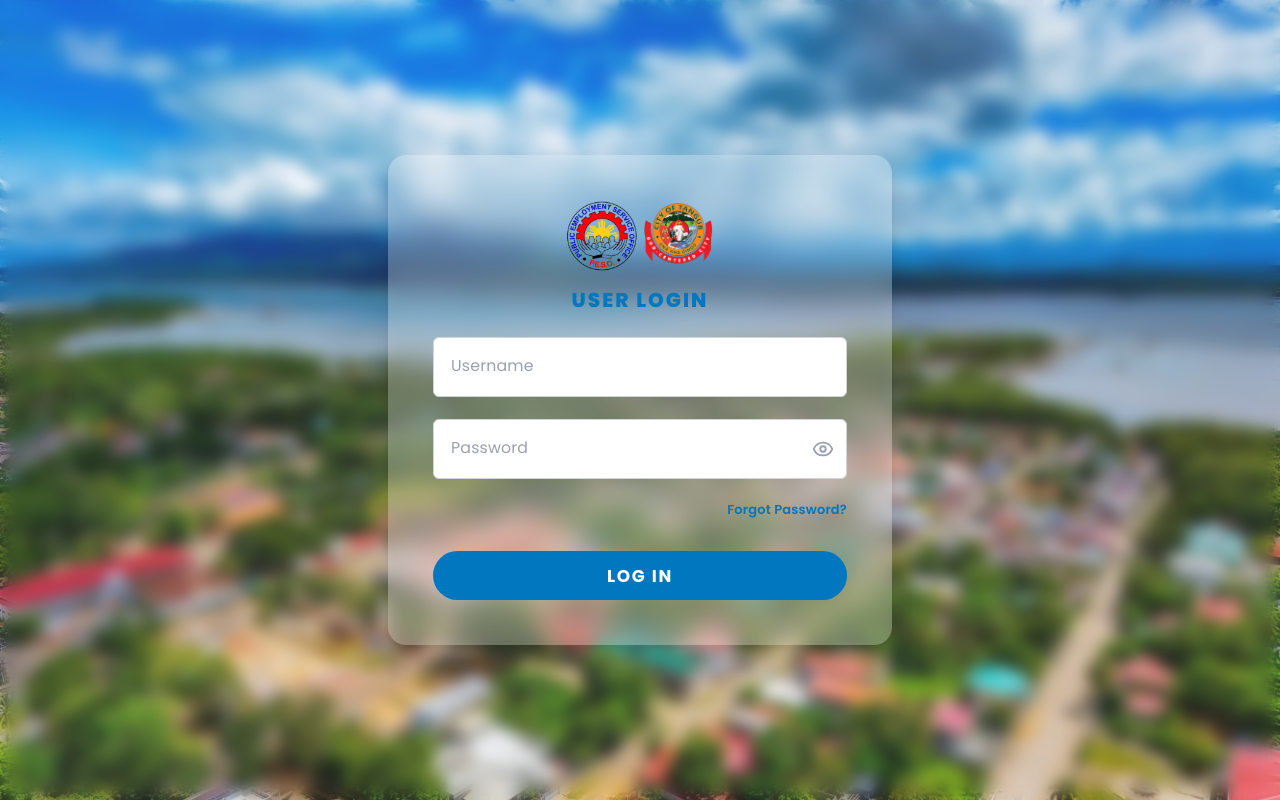
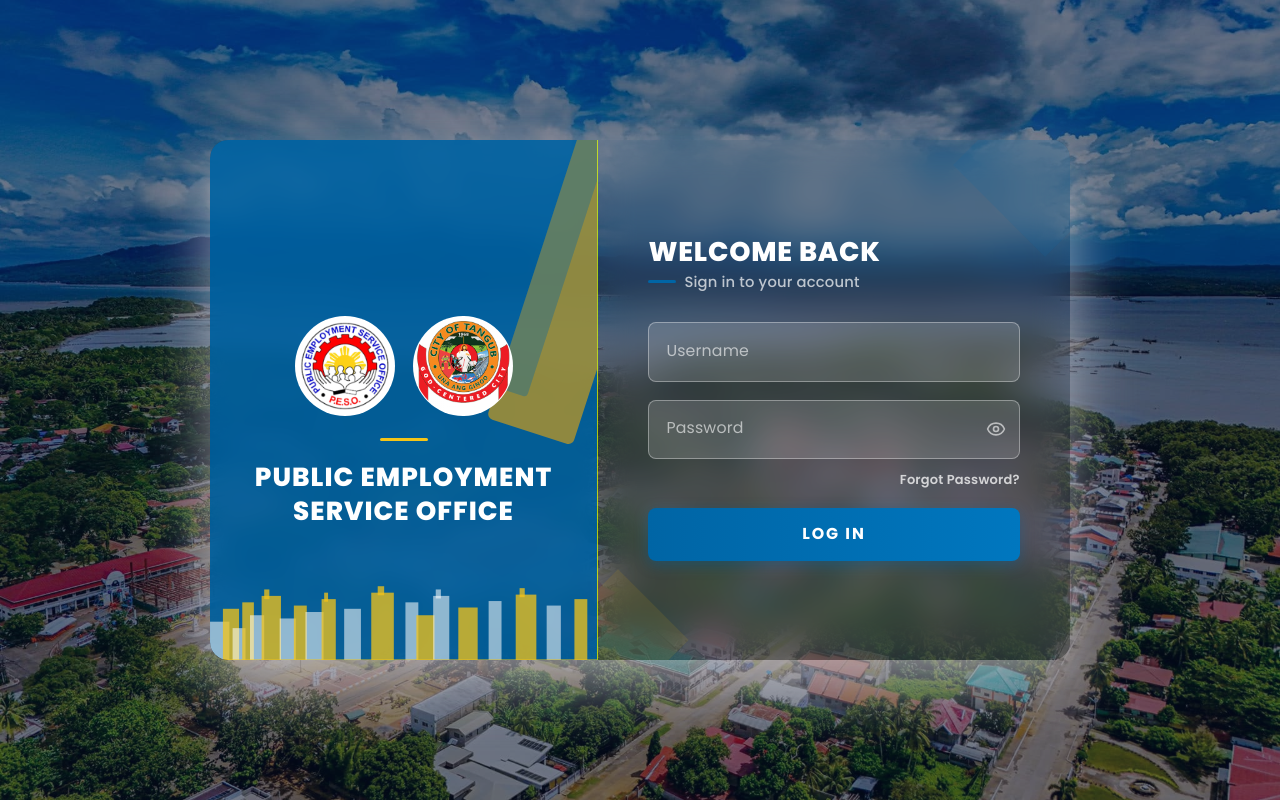
Before and after one commit to TheHackersPlayGround/epeso, a React (Vite) app: page / in a window 1280 px wide. Built offline with nearby package versions, Linux system fonts and the light colour scheme.

Commit message:
New login appearance

```diff
--- a/src/pages/auth/login.tsx
+++ b/src/pages/auth/login.tsx
@@ -8,6 +8,40 @@
 interface LoginProps {
   onLogin: () => void
 }
+
+const Y = 'rgba(245,197,24,0.75)'  // yellow
+const W = 'rgba(255,255,255,0.55)' // white
+
+const CityskylineSVG = () => (
+  <svg viewBox="0 0 600 120" xmlns="http://www.w3.org/2000/svg" className="w-full" style={{ display: 'block' }}>
+    <rect x="0"   y="60"  width="30" height="60"  fill={W} />
+    <rect x="20"  y="40"  width="25" height="80"  fill={Y} />
+    <rect x="35"  y="70"  width="20" height="50"  fill={W} />
+    <rect x="50"  y="30"  width="18" height="90"  fill={Y} />
+    <rect x="62"  y="50"  width="22" height="70"  fill={W} />
+    <rect x="80"  y="20"  width="30" height="100" fill={Y} />
+    <rect x="84"  y="10"  width="8"  height="15"  fill={Y} />
+    <rect x="108" y="55"  width="25" height="65"  fill={W} />
+    <rect x="130" y="35"  width="20" height="85"  fill={Y} />
+    <rect x="148" y="45"  width="28" height="75"  fill={W} />
+    <rect x="173" y="25"  width="22" height="95"  fill={Y} />
+    <rect x="177" y="15"  width="6"  height="14"  fill={Y} />
+    <rect x="208" y="40"  width="26" height="80"  fill={W} />
+    <rect x="250" y="15"  width="35" height="105" fill={Y} />
+    <rect x="260" y="5"   width="10" height="14"  fill={Y} />
+    <rect x="303" y="30"  width="20" height="90"  fill={W} />
+    <rect x="320" y="50"  width="28" height="70"  fill={Y} />
+    <rect x="346" y="20"  width="25" height="100" fill={W} />
+    <rect x="350" y="10"  width="8"  height="14"  fill={W} />
+    <rect x="385" y="38"  width="30" height="82"  fill={Y} />
+    <rect x="432" y="28"  width="20" height="92"  fill={W} />
+    <rect x="474" y="18"  width="32" height="102" fill={Y} />
+    <rect x="480" y="8"   width="8"  height="14"  fill={Y} />
+    <rect x="522" y="35"  width="22" height="85"  fill={W} />
+    <rect x="565" y="25"  width="20" height="95"  fill={Y} />
+    <rect x="0"   y="118" width="600" height="2"  fill="rgba(245,197,24,0.5)" />
+  </svg>
+)
 
 export default function Login({ onLogin }: LoginProps) {
   const [username, setUsername] = useState<string>('')
@@ -33,42 +67,127 @@
         backgroundPosition: 'center',
       }}
     >
-      {/* Background overlay */}
-      <div className="absolute inset-0 bg-white/10 backdrop-blur-sm pointer-events-none" />
+      {/* Dark overlay on bg */}
+      <div className="absolute inset-0 pointer-events-none" style={{ background: 'rgba(5,15,40,0.55)' }} />
 
-      {/* Login card */}
+      {/* Main card */}
       <div
-        className="relative w-full max-w-md mx-4 px-10 py-10 overflow-hidden backdrop-blur-md"
+        className="relative flex w-full overflow-hidden"
         style={{
-          background: 'rgba(255, 255, 255, 0.25)',
-          borderRadius: 'var(--radius-xl)',
-          boxShadow: 'var(--shadow-lg)',
+          maxWidth: '860px',
+          minHeight: '520px',
+          borderRadius: '18px',
+          boxShadow: '0 24px 64px rgba(231, 226, 226, 0.65)',
+          margin: '1rem',
         }}
       >
+        {/* ── LEFT PANEL ── navy, content centered */}
+        <div
+          className="relative flex flex-col items-center justify-center overflow-hidden"
+          style={{
+            width: '45%',
+            background: 'rgba(0,101,165,0.88)',
+            backdropFilter: 'blur(10px)',
+            WebkitBackdropFilter: 'blur(10px)',
+            padding: '2.5rem 2rem 0',
+          }}
+        >
+          {/* Diagonal gold accent */}
+          <div
+            className="absolute pointer-events-none"
+            style={{
+              top: '-40px', right: '-30px',
+              width: '90px', height: '340px',
+              background: 'rgba(212, 158, 23, 0.67)',
+              transform: 'rotate(18deg)',
+              borderRadius: '6px',
+            }}
+          />
+          {/* Diagonal green accent */}
+          <div
+            className="absolute pointer-events-none"
+            style={{
+              top: '-60px', right: '20px',
+              width: '32px', height: '320px',
+              background: 'rgba(0,101,165,0.35)',
+              transform: 'rotate(18deg)',
+              borderRadius: '4px',
+            }}
+          />
 
-
-        {/* Logo row */}
-        <div className="flex items-center justify-center gap-1 mb-4">
-          <img src={logo1} alt="Logo 1" className="w-16 h-16 rounded-full object-contain shrink-0" />
-          <img src={logo2} alt="Logo 2" className="w-16 h-16 rounded-full object-contain shrink-0" />
+          {/* Centered content */}
+          <div className="relative z-10 flex flex-col items-center text-center">
+            {/* Logos */}
+            <div className="flex items-center gap-4 mb-5">
+              <img
+                src={logo1}
+                alt="PESO Logo"
+                style={{ width: '100px', height: '100px', borderRadius: '50%', objectFit: 'contain', background: 'white', padding: '5px' }}
+              />
+              <img
+                src={logo2}
+                alt="Tangub City Seal"
+                style={{ width: '100px', height: '100px', borderRadius: '50%', objectFit: 'contain', background: 'white', padding: '1px' }}
+              />
             </div>
 
-        {/* Title */}
+            {/* Gold divider centered */}
+            <div style={{ width: '48px', height: '3px', background: '#f5c518', borderRadius: '2px', marginBottom: '1.1rem' }} />
+
             <p
-          className="text-center font-extrabold tracking-widest mb-6 uppercase"
               style={{
-            color: '#0077BE',
-            fontSize: 'var(--text-lg)',
-            margin: '0 0 1.5rem',
-            lineHeight: '1',
+                color: '#ffffff',
+                fontWeight: 800,
+                fontSize: '1.45rem',
+                lineHeight: '1.3',
+                letterSpacing: '0.04em',
+                textTransform: 'uppercase',
               }}
             >
-          User Login
+              Public Employment<br />Service Office
             </p>
+          </div>
+
+          {/* City skyline pinned to bottom */}
+          <div className="absolute bottom-0 left-0 right-0 z-10">
+            <CityskylineSVG />
+          </div>
+        </div>
+
+        {/* ── RIGHT PANEL ── transparent blur */}
+        <div
+          className="flex flex-col justify-center"
+          style={{
+            width: '55%',
+            background: 'rgba(255, 254, 254, 0.11)',
+            backdropFilter: 'blur(18px)',
+            WebkitBackdropFilter: 'blur(18px)',
+            padding: '3rem 2.8rem',
+            position: 'relative',
+            overflow: 'hidden',
+            borderLeft: '1px solid rgba(226, 255, 4, 0.72)',
+          }}
+        >
+          {/* Corner accents */}
+          <div className="absolute pointer-events-none" style={{ top: '-40px', right: '-40px', width: '130px', height: '130px', background: '#0065A5', transform: 'rotate(45deg)', opacity: 0.15 }} />
+          <div className="absolute pointer-events-none" style={{ bottom: '-30px', left: '-30px', width: '100px', height: '100px', background: '#d4a017', transform: 'rotate(45deg)', opacity: 0.12 }} />
+
+          {/* Header */}
+          <div className="mb-6 relative z-10">
+            <p style={{ color: '#ffffff', fontWeight: 800, fontSize: '1.5rem', letterSpacing: '0.03em', textTransform: 'uppercase', marginBottom: '0.2rem' }}>
+              Welcome Back
+            </p>
+            <div style={{ display: 'flex', alignItems: 'center', gap: '8px' }}>
+              <div style={{ width: '28px', height: '3px', background: '#0065A5', borderRadius: '2px' }} />
+              <p style={{ color: 'rgba(255,255,255,0.7)', fontSize: '0.82rem', fontWeight: 500 }}>
+                Sign in to your account
+              </p>
+            </div>
+          </div>
 
           {/* Form */}
-        <form onSubmit={handleSubmit} className="flex flex-col gap-5">
-          {/* Username — floating label */}
+          <form onSubmit={handleSubmit} className="flex flex-col gap-4 relative z-10">
+            {/* Username */}
             <div className="relative">
               <input
                 id="login-username"
@@ -77,29 +196,36 @@
                 onChange={(e) => setUsername(e.target.value)}
                 autoComplete="username"
                 placeholder=" "
-              className="peer w-full px-4 pt-5 pb-2 border border-[#d1d5db] bg-white text-[#111827]
-                focus:outline-none focus:ring-2 focus:ring-[#0046AD]/40 focus:border-[#0046AD]"
+                className="peer w-full px-4 pt-5 pb-2 focus:outline-none"
                 style={{
-                borderRadius: 'var(--radius-sm)',
-                fontSize: 'var(--text-base)',
-                transition: 'box-shadow var(--transition-base), border-color var(--transition-base)',
+                  background: 'rgba(255,255,255,0.15)',
+                  border: '1.5px solid rgba(255,255,255,0.35)',
+                  borderRadius: '8px',
+                  fontSize: '0.92rem',
+                  color: '#ffffff',
+                  transition: 'border-color 0.2s, box-shadow 0.2s',
+                }}
+                onFocus={(e) => {
+                  e.currentTarget.style.borderColor = '#0065A5'
+                  e.currentTarget.style.boxShadow = '0 0 0 3px rgba(0,101,165,0.28)'
+                }}
+                onBlur={(e) => {
+                  e.currentTarget.style.borderColor = 'rgba(255,255,255,0.35)'
+                  e.currentTarget.style.boxShadow = 'none'
                 }}
               />
               <label
                 htmlFor="login-username"
-              className="absolute left-4 top-3.5 text-gray-400 pointer-events-none origin-left
-                peer-focus:-translate-y-2.5 peer-focus:scale-75 peer-focus:text-[#0046AD]
-                peer-[:not(:placeholder-shown)]:-translate-y-2.5 peer-[:not(:placeholder-shown)]:scale-75 peer-[:not(:placeholder-shown)]:text-[#0046AD]"
-              style={{
-                fontSize: '0.875rem',
-                transition: 'transform 0.2s ease, font-size 0.2s ease, color 0.2s ease',
-              }}
+                className="absolute left-4 top-3.5 pointer-events-none origin-left
+                  peer-focus:-translate-y-2.5 peer-focus:scale-75 peer-focus:text-[#7ec8f0]
+                  peer-[:not(:placeholder-shown)]:-translate-y-2.5 peer-[:not(:placeholder-shown)]:scale-75 peer-[:not(:placeholder-shown)]:text-[#7ec8f0]"
+                style={{ fontSize: '0.875rem', color: 'rgba(255,255,255,0.6)', transition: 'transform 0.2s ease, color 0.2s ease' }}
               >
                 Username
               </label>
             </div>
 
-          {/* Password — floating label */}
+            {/* Password */}
             <div className="relative">
               <input
                 id="login-password"
@@ -108,23 +234,30 @@
                 onChange={(e) => setPassword(e.target.value)}
                 autoComplete="current-password"
                 placeholder=" "
-              className="peer w-full px-4 pt-5 pb-2 pr-10 border border-[#d1d5db] bg-white text-[#111827]
-                focus:outline-none focus:ring-2 focus:ring-[#0046AD]/40 focus:border-[#0046AD]"
+                className="peer w-full px-4 pt-5 pb-2 pr-10 focus:outline-none"
                 style={{
-                borderRadius: 'var(--radius-sm)',
-                fontSize: 'var(--text-base)',
-                transition: 'box-shadow var(--transition-base), border-color var(--transition-base)',
+                  background: 'rgba(255,255,255,0.15)',
+                  border: '1.5px solid rgba(255,255,255,0.35)',
+                  borderRadius: '8px',
+                  fontSize: '0.92rem',
+                  color: '#ffffff',
+                  transition: 'border-color 0.2s, box-shadow 0.2s',
+                }}
+                onFocus={(e) => {
+                  e.currentTarget.style.borderColor = '#0065A5'
+                  e.currentTarget.style.boxShadow = '0 0 0 3px rgba(0,101,165,0.28)'
+                }}
+                onBlur={(e) => {
+                  e.currentTarget.style.borderColor = 'rgba(255,255,255,0.35)'
+                  e.currentTarget.style.boxShadow = 'none'
                 }}
               />
               <label
                 htmlFor="login-password"
-              className="absolute left-4 top-3.5 text-gray-400 pointer-events-none origin-left
-                peer-focus:-translate-y-2.5 peer-focus:scale-75 peer-focus:text-[#0046AD]
-                peer-[:not(:placeholder-shown)]:-translate-y-2.5 peer-[:not(:placeholder-shown)]:scale-75 peer-[:not(:placeholder-shown)]:text-[#0046AD]"
-              style={{
-                fontSize: '0.875rem',
-                transition: 'transform 0.2s ease, font-size 0.2s ease, color 0.2s ease',
-              }}
+                className="absolute left-4 top-3.5 pointer-events-none origin-left
+                  peer-focus:-translate-y-2.5 peer-focus:scale-75 peer-focus:text-[#7ec8f0]
+                  peer-[:not(:placeholder-shown)]:-translate-y-2.5 peer-[:not(:placeholder-shown)]:scale-75 peer-[:not(:placeholder-shown)]:text-[#7ec8f0]"
+                style={{ fontSize: '0.875rem', color: 'rgba(255,255,255,0.6)', transition: 'transform 0.2s ease, color 0.2s ease' }}
               >
                 Password
               </label>
@@ -132,42 +265,48 @@
                 type="button"
                 onClick={() => setShowPassword((v) => !v)}
                 aria-label={showPassword ? 'Hide password' : 'Show password'}
-              className="absolute right-3 top-1/2 -translate-y-1/2 text-gray-400 hover:text-gray-600 focus:outline-none"
-              style={{ background: 'none', border: 'none', padding: 0 }}
+                className="absolute right-3 top-1/2 -translate-y-1/2 focus:outline-none"
+                style={{ background: 'none', border: 'none', padding: 0, color: 'rgba(255,255,255,0.6)', cursor: 'pointer' }}
               >
-              {showPassword ? <EyeOff size={22} /> : <Eye size={22} />}
+                {showPassword ? <EyeOff size={20} /> : <Eye size={20} />}
               </button>
             </div>
 
-          {/* Forgot password link */}
-          <div className="flex justify-end">
+            {/* Forgot password */}
+            <div className="flex justify-end" style={{ marginTop: '-6px' }}>
               <button
                 type="button"
                 onClick={() => setShowForgot(true)}
                 className="text-sm font-semibold hover:underline focus:outline-none"
-              style={{ color: '#0077BE', background: 'none', border: 'none', cursor: 'pointer', padding: 0 }}
+                style={{ color: 'rgba(255,255,255,0.75)', background: 'none', border: 'none', cursor: 'pointer', padding: 0 }}
               >
                 Forgot Password?
               </button>
             </div>
 
-          {/* LOG IN button */}
+            {/* Log In button */}
             <button
               type="submit"
-            className="w-full mt-2 py-2.5 text-white font-bold tracking-widest uppercase
-              hover:scale-[1.01] active:scale-[0.99]"
+              className="w-full py-3 text-white font-bold tracking-widest uppercase"
               style={{
-              backgroundColor: '#0077BE',
-              borderRadius: 'var(--radius-full)',
-              fontSize: 'var(--text-md)',
+                background: 'linear-gradient(90deg, #0065A5 0%, #0077bf 100%)',
+                borderRadius: '8px',
+                fontSize: '0.88rem',
+                letterSpacing: '0.12em',
+                border: 'none',
+                cursor: 'pointer',
+                transition: 'opacity 0.2s, transform 0.15s, box-shadow 0.2s',
+                boxShadow: '0 4px 14px rgba(0,101,165,0.4)',
               }}
               onMouseEnter={(e) => {
-              (e.currentTarget as HTMLButtonElement).style.backgroundColor = '#005f9e'
-              ;(e.currentTarget as HTMLButtonElement).style.boxShadow = 'var(--shadow-xs)'
+                e.currentTarget.style.opacity = '0.9'
+                e.currentTarget.style.transform = 'translateY(-1px)'
+                e.currentTarget.style.boxShadow = '0 6px 20px rgba(0,101,165,0.55)'
               }}
               onMouseLeave={(e) => {
-              (e.currentTarget as HTMLButtonElement).style.backgroundColor = '#0077BE'
-              ;(e.currentTarget as HTMLButtonElement).style.boxShadow = 'none'
+                e.currentTarget.style.opacity = '1'
+                e.currentTarget.style.transform = 'translateY(0)'
+                e.currentTarget.style.boxShadow = '0 4px 14px rgba(0,101,165,0.4)'
               }}
             >
               Log In
@@ -175,5 +314,6 @@
           </form>
         </div>
       </div>
+    </div>
   )
 }
```
Also changed, not shown: 1 other file (tests, documents, lock files or other folders). Lines whose indentation alone changed are shown as unchanged.
